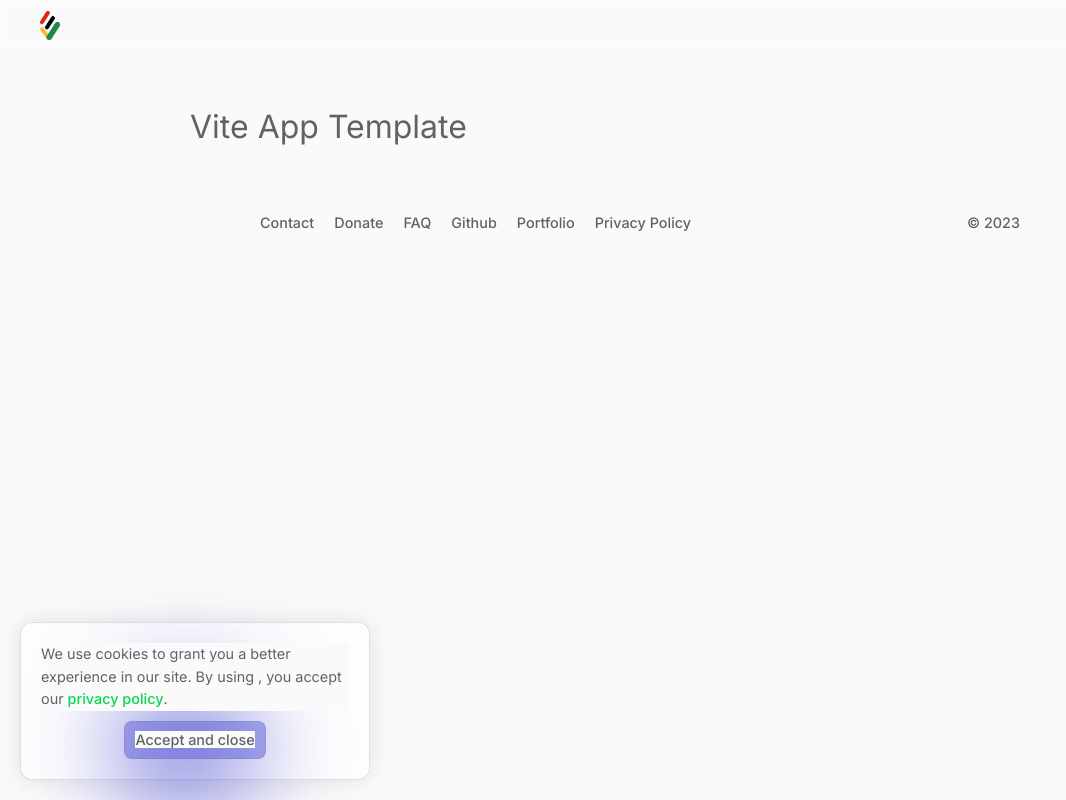
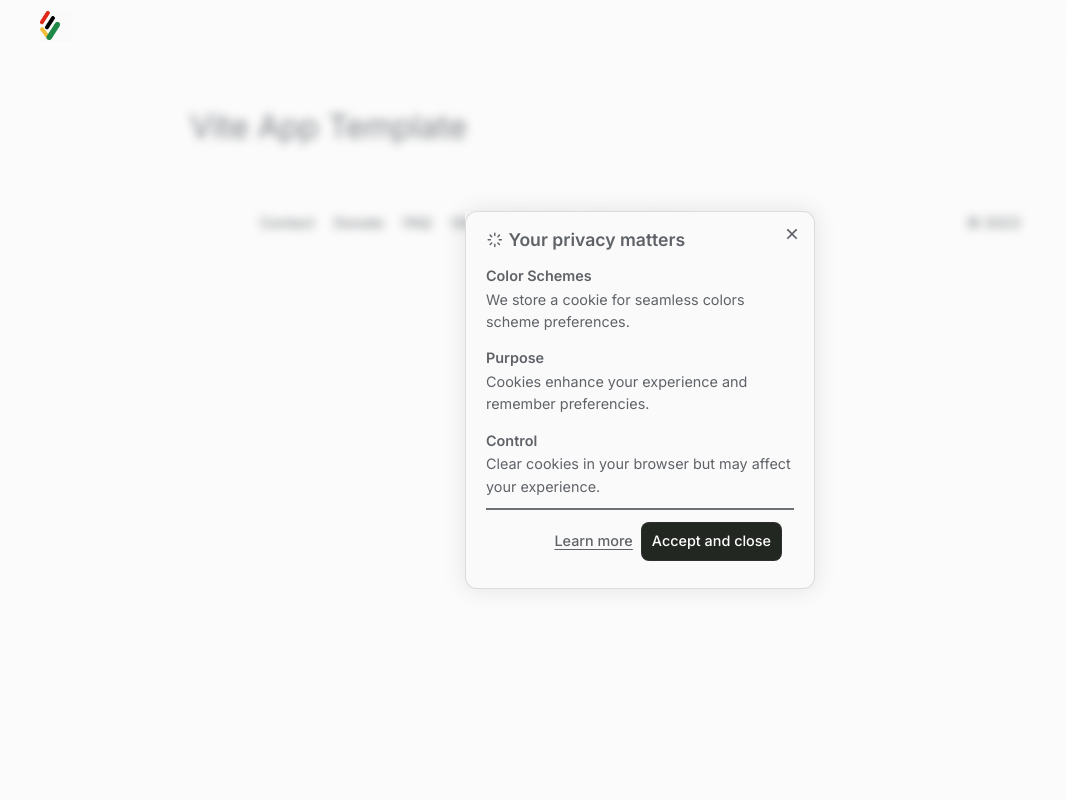
Before and after one commit to KainNhantumbo/restaurant-sample-website, a React (Vite) app: page / in a window 1280 px wide. Shown: the whole page, without its empty margins (0-1066 px from the left). Built offline with nearby package versions, Linux system fonts and the light colour scheme.

Commit message:
feat: styled cookies component

```diff
--- a/src/components/Cookies.tsx
+++ b/src/components/Cookies.tsx
@@ -1,8 +1,8 @@
 import { Link } from 'react-router-dom';
-import { metadata } from '@/shared/data';
 import { useEffect, useState } from 'react';
 import { AnimatePresence, m as motion } from 'framer-motion';
 import { _cookies as Container } from '@/styles/modules/_cookies';
+import { RiCloseLine, RiLoader2Line } from 'react-icons/ri';
 
 export default function Cookies() {
   const [isPopupActive, setIsPopupActive] = useState<boolean>(false);
@@ -45,20 +45,48 @@ export default function Cookies() {
               y: 500,
               transition: { duration: 1.2 }
             }}
-            className='advisor'>
-            <div>
-              <p>
-                We use cookies to grant you a better experience in our site. By
-                using {metadata.appName}, you accept our {'  '}
+            className='main-container'>
+            <section className='modal-container'>
+              <h1>
+                <RiLoader2Line />
+                <span>Your privacy matters</span>
+              </h1>
+
+              <button className='close-button' onClick={advisorController}>
+                <RiCloseLine />
+              </button>
+
+              <div className='options-container'>
+                <div>
+                  <h2>Color Schemes</h2>
+                  <p>
+                    We store a cookie for seamless colors scheme preferences.
+                  </p>
+                </div>
+                <div>
+                  <h2>Purpose</h2>
+                  <p>
+                    Cookies enhance your experience and remember preferencies.
+                  </p>
+                </div>
+                <div>
+                  <h2>Control</h2>
+                  <p>
+                    Clear cookies in your browser but may affect your
+                    experience.
+                  </p>
+                </div>
+              </div>
+
+              <div className='actions-container'>
                 <Link to='/docs/privacy-policy'>
-                  <strong>privacy policy</strong>
+                  <strong>Learn more</strong>
                 </Link>
-                .
-              </p>
-              <button onClick={advisorController}>
-                <span>Accept and close</span>
-              </button>
-            </div>
+                <button className='accept-button' onClick={advisorController}>
+                  <span>Accept and close</span>
+                </button>
+              </div>
+            </section>
           </motion.section>
         </Container>
       )}
--- a/src/main.tsx
+++ b/src/main.tsx
@@ -1,4 +1,4 @@
-import './styles/index.css'
+import './styles/index.default.css';
 import React, { lazy, Suspense } from 'react';
 import ReactDOM from 'react-dom/client';
 
@@ -8,7 +8,6 @@ import Loader from './components/Loader';
 import { store } from './state/store';
 import { Provider } from 'react-redux';
 
-// eslint-disable-next-line react-refresh/only-export-components
 const AppRouter = lazy(() => import('./AppRouter'));
 
 ReactDOM.createRoot(document.getElementById('root')!).render(
--- a/src/styles/defaults.ts
+++ b/src/styles/defaults.ts
@@ -26,7 +26,7 @@ export const BaseButton = css`
   padding: 7px 10px;
   width: fit-content;
   cursor: pointer;
-  background: rgba(${({ theme }) => theme.primary_a}, 0.5);
+  background: rgb(${({ theme }) => theme.primary_c});
   color: rgb(${({ theme }) => theme.font});
   white-space: nowrap;
   text-overflow: ellipsis;
@@ -37,16 +37,16 @@ export const BaseButton = css`
   :hover {
     background: rgba(${({ theme }) => theme.primary_a}, 0.9);
     border: 1px solid rgba(${({ theme }) => theme.font}, 0.3);
-  }
-  :disabled {
-    box-shadow: none;
-    background: rgba(${({ theme }) => theme.primary_a}, 0.4);
+
     span {
-      color: rgb(${({ theme }) => theme.foreground});
+      color: rgb(${({ theme }) => theme.white});
     }
   }
+
   span {
+    background: transparent;
     font-weight: 500;
+    color: rgb(${({ theme }) => theme.white});
     pointer-events: none;
   }
 `;
--- a/src/styles/modules/_cookies.ts
+++ b/src/styles/modules/_cookies.ts
@@ -1,55 +1,91 @@
 import styled from 'styled-components';
-import { BaseButton } from '../defaults';
+import { BaseButton, StyledCornerButton } from '../defaults';
 
 export const _cookies = styled.div`
   width: 100%;
+  height: 100vh;
   position: fixed;
   right: 0;
   bottom: 0;
   z-index: 12000;
+  display: grid;
+  place-content: center;
+  place-items: center;
+  background: rgba(${({ theme }) => theme.foreground}, 0.2);
+  backdrop-filter: blur(5px);
 
-  div {
-    position: absolute;
-    left: 20px;
-    bottom: 20px;
+  .modal-container {
+    width: 100%;
     border-radius: 12px;
-    padding: 20px;
+    padding: 15px 20px;
     max-width: 350px;
     display: flex;
     flex-direction: column;
-    align-items: center;
     gap: 10px;
     line-height: 1.4rem;
     font-size: 0.9rem;
     backdrop-filter: blur(10px);
-    background: rgba(${({ theme }) => theme.foreground}, 0.8);
     box-shadow: 0 0 25px rgba(${({ theme }) => theme.black}, 0.1);
     border: 1px solid rgba(${({ theme }) => theme.font}, 0.2);
 
-    ::before {
-      content: '';
-      position: absolute;
-      width: 1px;
-      height: 1px;
-      left: calc(50% - 10px);
-      bottom: 30px;
-      border-radius: 50%;
-      z-index: -999;
-      transform: rotate(180);
-      backdrop-filter: blur(10px);
-      box-shadow: 0 0 100px 60px rgba(${({ theme }) => theme.primary_a}, 0.8);
+    h1 {
+      all: unset;
+      line-height: 1.6rem;
+      font-size: 1.1rem;
+      display: flex;
+      flex-direction: row;
+      gap: 5px;
+      font-weight: 600;
+      align-items: center;
+    }
+
+    .options-container {
+      display: flex;
+      flex-direction: column;
+      gap: 12px;
+
+      h2 {
+        font-weight: 600;
+        line-height: 1.6rem;
+      }
     }
 
     @media screen and (max-width: 435px) {
       flex-direction: column;
     }
-    strong {
-      color: rgb(${({ theme }) => theme.primary_c});
-      cursor: pointer;
+
+    .close-button {
+      ${StyledCornerButton}
+      border: none;
+      padding: 0;
+      position: absolute;
+      top: 12px;
+      right: 12px;
+
+      :hover {
+        color: rgb(${({ theme }) => theme.error});
+      }
     }
 
-    button {
-      ${BaseButton}
+    .actions-container {
+      width: 100%;
+      display: flex;
+      flex-direction: row;
+      justify-content: flex-end;
+      align-items: center;
+      padding: 12px;
+      border-top: 2px solid rgba(${({ theme }) => theme.font}, 0.9);
+      gap: 8px;
+
+      a {
+        font-weight: 600;
+        text-decoration: underline;
+        text-underline-offset: 3px;
+      }
+
+      .accept-button {
+        ${BaseButton}
+      }
     }
   }
 `;
--- a/src/styles/themes.ts
+++ b/src/styles/themes.ts
@@ -1,21 +1,21 @@
 import { Theme } from '../types';
 
 export const light_default: Theme = {
-  primary_a: '94, 95, 213',
+  primary_a: '255, 112, 91',
   primary_b: '255, 206, 8',
-  primary_c: '8, 216, 78',
+  primary_c: '35, 39, 34',
   foreground: '255, 255, 255',
   background: '250, 250, 250',
   white: '255, 255, 255',
   black: '12, 3, 13',
   error: '253, 56, 79',
-  font: '95, 99, 104',
+  font: '95, 99, 104'
 };
 
 export const dark_default: Theme = {
-  primary_a: '94, 95, 213',
+  primary_a: '255, 112, 91',
   primary_b: '255, 206, 8',
-  primary_c: '8, 216, 78',
+  primary_c: '25, 25, 28',
   foreground: '39, 40, 45',
   background: '27, 27, 31',
   white: '240, 240,240',
```
Also changed, not shown: .eslintrc.cjs, src/styles/index.default.css (renamed from src/styles/index.css).
